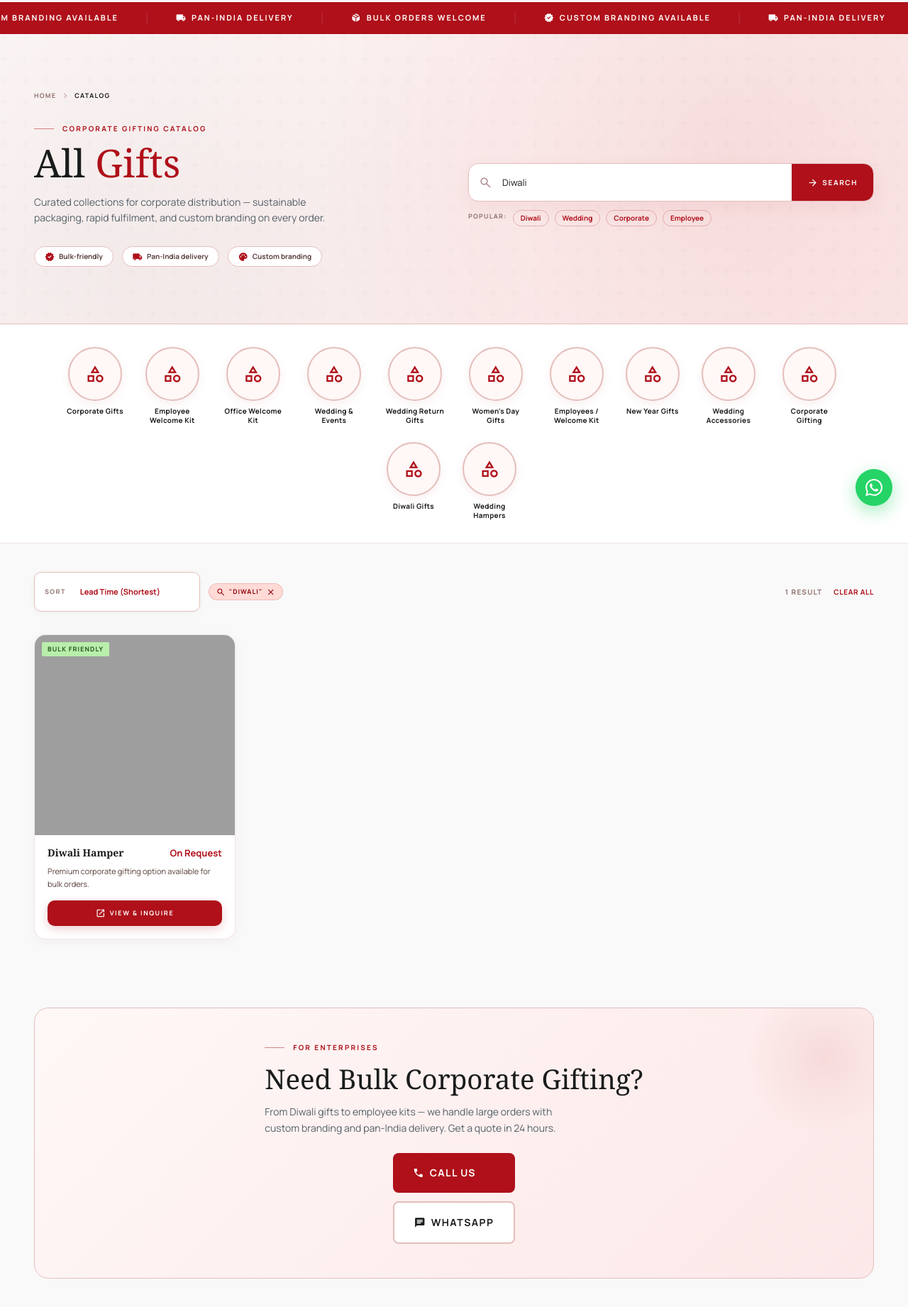
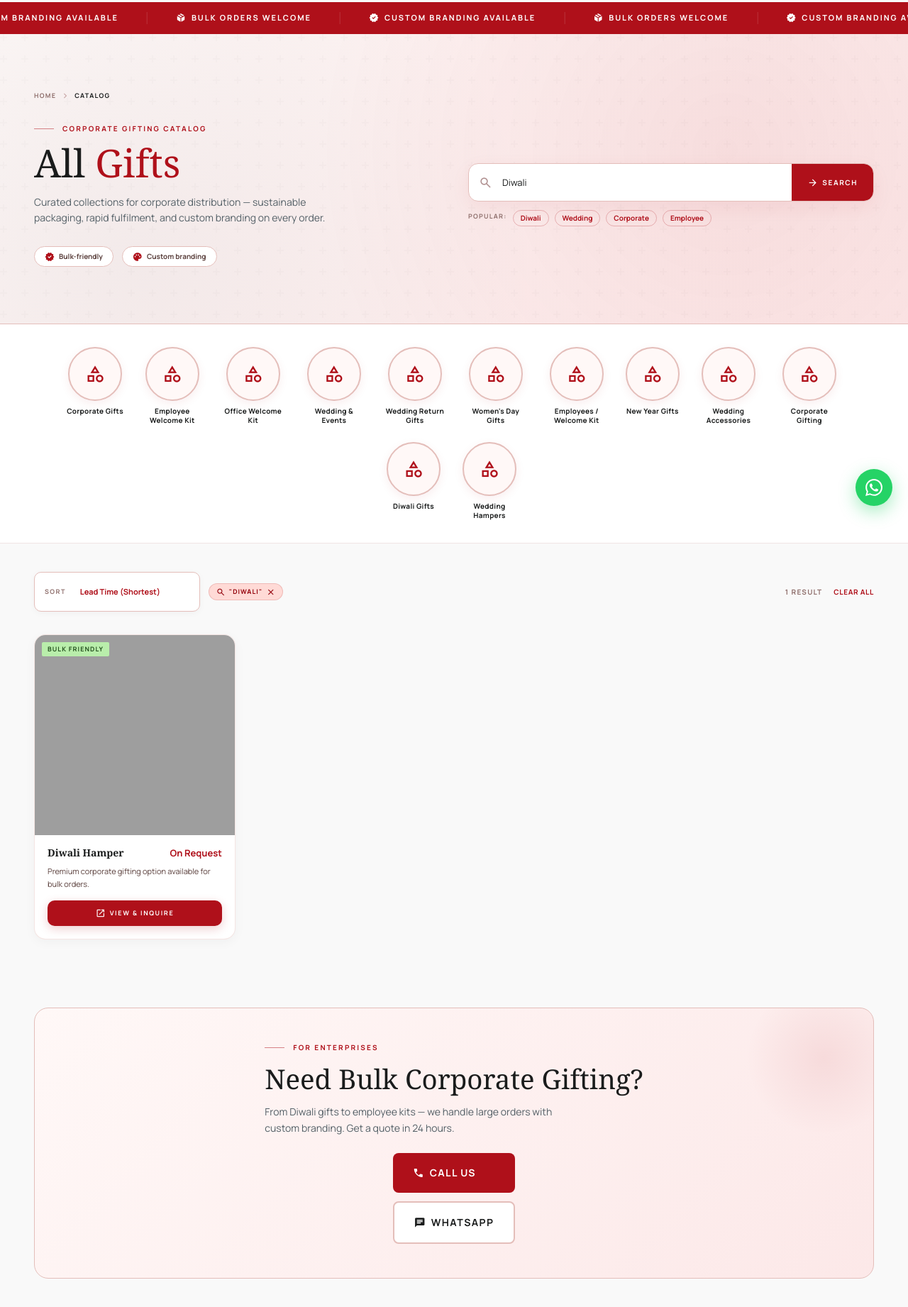
Before and after one commit to Aditya-bachhav/WrappDelights, a Django app: page /products/?q=Diwali in a window 1280 px wide. Shown: the part 65-1907 px from the top of the page at 71% size. Run offline with Django 5.2, Linux system fonts and the light colour scheme; data comes from the database, SQL or seed files in the repository; some libraries are stand-ins or nearby versions; grey boxes are pictures that could not be loaded.

Commit message:
Remove 'Pan-India Delivery' messaging from all templates
- Removed Pan-India Delivery from value strips in all templates
- Removed delivery row from custom hamper review summary
- Removed PAN-India logistics feature block from corporate page
- Removed pan-India delivery text from product descriptions
- Kept only Bulk Orders Welcome and Custom Branding Available messages

```diff
--- a/delights_backend/core/store/templates/products.html
+++ b/delights_backend/core/store/templates/products.html
@@ -280,10 +280,6 @@
         Custom Branding Available
       </span>
       <span style="display:inline-flex;align-items:center;gap:8px;padding:0 40px;border-right:1px solid rgba(255,255,255,.15);flex-shrink:0;font-size:11px;font-weight:800;letter-spacing:.18em;text-transform:uppercase;color:#fff;">
-        <span class="material-symbols-outlined" style="font-size:14px;font-variation-settings:'FILL' 1,'wght' 400,'GRAD' 0,'opsz' 24;">local_shipping</span>
-        Pan-India Delivery
-      </span>
-      <span style="display:inline-flex;align-items:center;gap:8px;padding:0 40px;border-right:1px solid rgba(255,255,255,.15);flex-shrink:0;font-size:11px;font-weight:800;letter-spacing:.18em;text-transform:uppercase;color:#fff;">
         <span class="material-symbols-outlined" style="font-size:14px;font-variation-settings:'FILL' 1,'wght' 400,'GRAD' 0,'opsz' 24;">package_2</span>
         Bulk Orders Welcome
       </span>
@@ -342,10 +338,6 @@
             <span style="display:inline-flex;align-items:center;gap:6px;padding:6px 14px;border:1px solid #e4beba;border-radius:999px;font-size:10px;font-weight:700;color:#5b403d;background:#fff;">
               <span class="material-symbols-outlined" style="font-size:14px;color:#af101a;font-variation-settings:'FILL' 1,'wght' 400,'GRAD' 0,'opsz' 24;">verified</span>
               Bulk-friendly
-            </span>
-            <span style="display:inline-flex;align-items:center;gap:6px;padding:6px 14px;border:1px solid #e4beba;border-radius:999px;font-size:10px;font-weight:700;color:#5b403d;background:#fff;">
-              <span class="material-symbols-outlined" style="font-size:14px;color:#af101a;font-variation-settings:'FILL' 1,'wght' 400,'GRAD' 0,'opsz' 24;">local_shipping</span>
-              Pan-India delivery
             </span>
             <span style="display:inline-flex;align-items:center;gap:6px;padding:6px 14px;border:1px solid #e4beba;border-radius:999px;font-size:10px;font-weight:700;color:#5b403d;background:#fff;">
               <span class="material-symbols-outlined" style="font-size:14px;color:#af101a;font-variation-settings:'FILL' 1,'wght' 400,'GRAD' 0,'opsz' 24;">palette</span>
@@ -583,8 +575,7 @@
             Need Bulk Corporate Gifting?
           </h2>
           <p class="text-secondary text-[14px] max-w-md leading-relaxed">
-            From Diwali gifts to employee kits — we handle large orders with custom branding
-            and pan-India delivery. Get a quote in 24 hours.
+            From Diwali gifts to employee kits — we handle large orders with custom branding. Get a quote in 24 hours.
           </p>
         </div>
 
```
Also changed, not shown: delights_backend/core/store/templates/corporate.html (+0 -7 lines), delights_backend/core/store/templates/custom_hamper_review.html (+0 -8 lines), delights_backend/core/store/templates/product_detail.html (+0 -7 lines).
